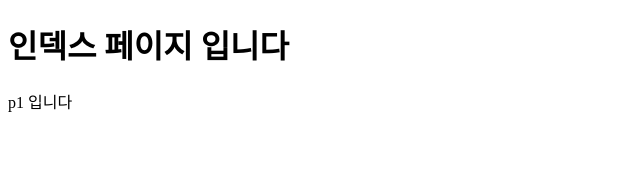
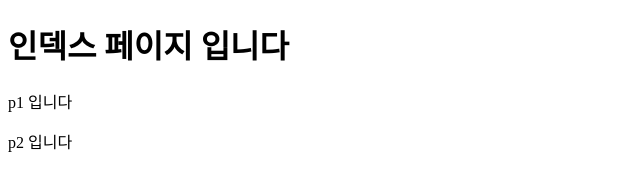
Before and after one commit to oli999/MySecondRepo, a plain HTML site: page index.html in a window 1280 px wide. Shown: the full height of the page, 0-640 px from the left. Drawn offline with Linux system fonts and the light colour scheme.

Commit message:
p2 added

```diff
--- a/index.html
+++ b/index.html
@@ -9,6 +9,7 @@
     <div class="container">
         <h1>인덱스 페이지 입니다</h1>
         <p>p1 입니다</p>
+        <p>p2 입니다</p>
     </div>
 </body>
 </html>
```
